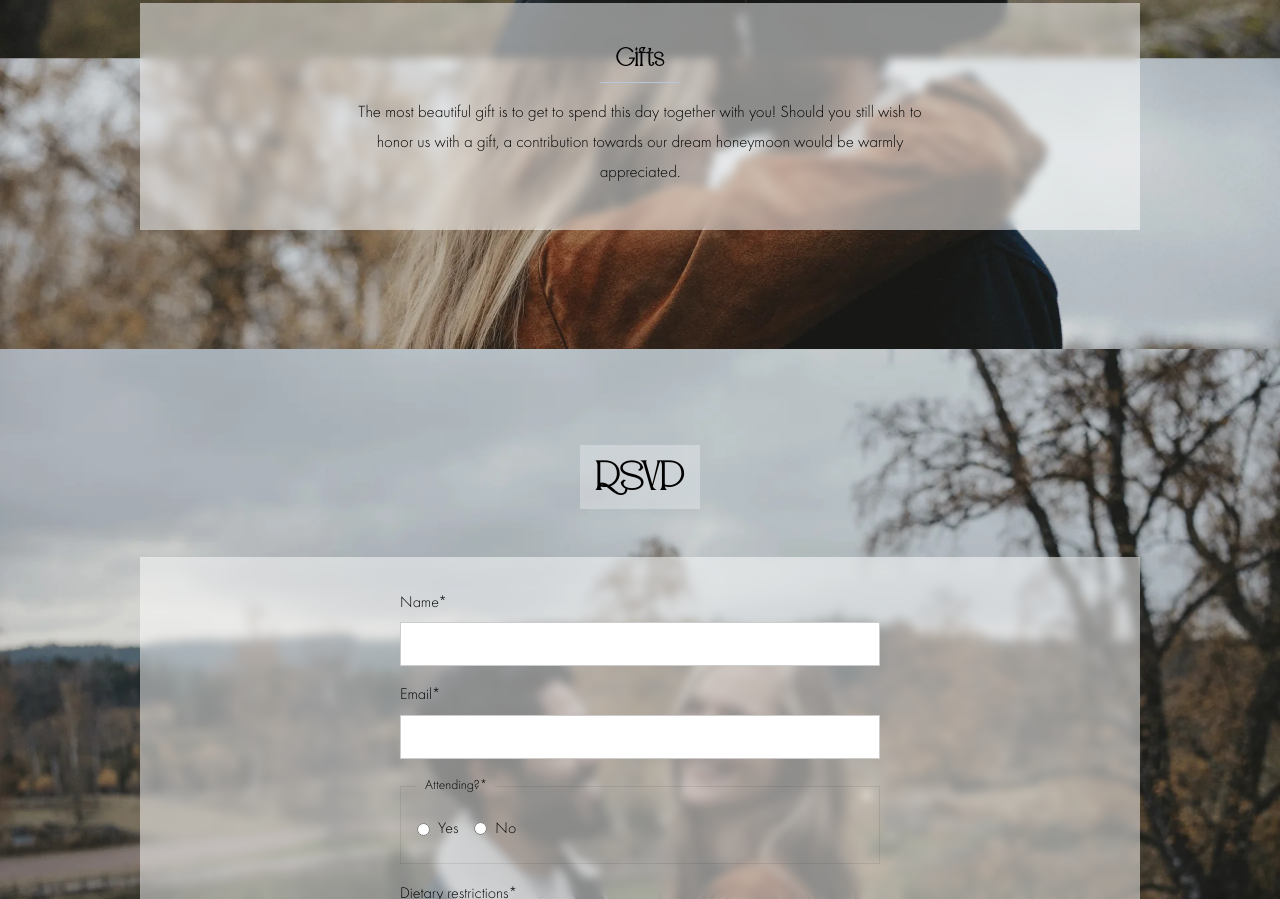
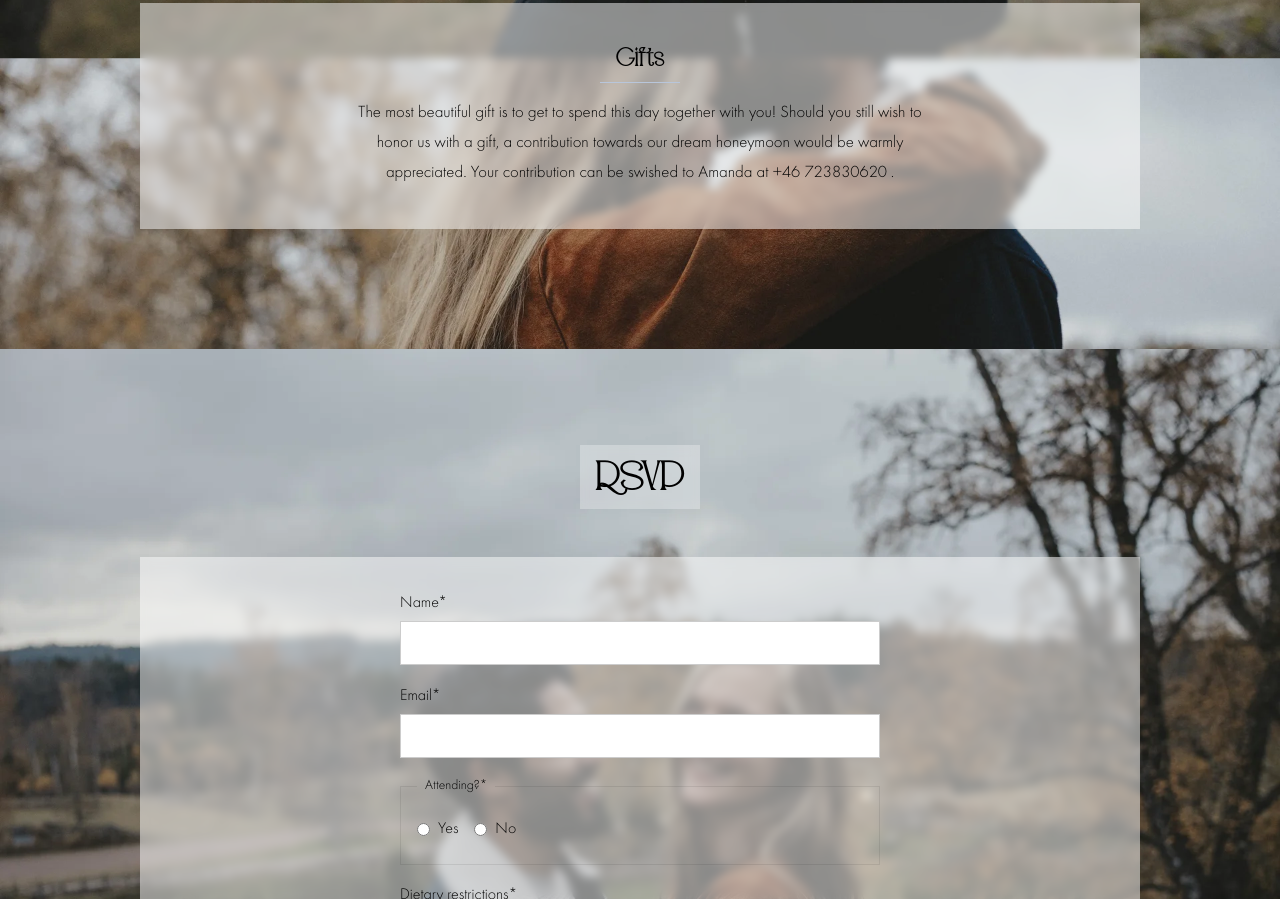
Before and after one commit to sheiksaga/wedding-site, a website: page index.html in a window 1280 px wide. Shown: the part 2442-3341 px from the top of the page. Drawn offline with Linux system fonts and the light colour scheme; no server answers.

Commit message:
translation updates 	modified:   index.html 	modified:   translations/translations-en.js 	modified:   translations/translations-sv.js

```diff
--- a/index.html
+++ b/index.html
@@ -130,7 +130,7 @@
 
                 <div class="event-card">
                     <h3 data-i18n="wedding.gifts">Gifts</h3>
-                    <p data-i18n="wedding.gifts.details">The most beautiful gift is to get to spend this day together with you!<br>Should you still wish to honor us with a gift, a contribution towards our dream honeymoon would be warmly appreciated.</p>
+                    <p data-i18n="wedding.gifts.details">The most beautiful gift is to get to spend this day together with you!<br>Should you still wish to honor us with a gift, a contribution towards our dream honeymoon would be warmly appreciated. Your contribution can be swished to Amanda at +46 723830620 .</p>
                 </div>
             </div>
         </section>
--- a/translations/translations-en.js
+++ b/translations/translations-en.js
@@ -49,7 +49,7 @@ const translationsEn = {
   'wedding.speeches': 'Speeches',
   'wedding.speeches.details': 'We would love it if you could honor us with a speech or a performance. Please send your speech to toast@tanjasangeeth.se, where our toastmaster Gustav will handle the running order.',
   'wedding.gifts': 'Gifts',
-  'wedding.gifts.details': 'The most beautiful gift is to get to spend this day together with you! Should you still wish to honor us with a gift, a contribution towards our dream honeymoon would be warmly appreciated.',
+  'wedding.gifts.details': 'The most beautiful gift is to get to spend this day together with you! Should you still wish to honor us with a gift, a contribution towards our dream honeymoon would be warmly appreciated. Your contribution can be swished to Amanda at +46 723830620 .',
 
   // RSVP Form
   'rsvp.name': 'Name*',
--- a/translations/translations-sv.js
+++ b/translations/translations-sv.js
@@ -49,7 +49,7 @@ const translationsSv = {
   'wedding.speeches': 'Tal',
   'wedding.speeches.details': 'Vi skulle älska om du ville hedra oss med ett tal eller en aktivitet. Skicka ditt tal till toast@tanjasangeeth.se, där vår toastmaster Gustav tar hand om talordningen.',
   'wedding.gifts': 'Gåvor',
-  'wedding.gifts.details': 'Den finaste gåvan är att fira denna dag tillsammans med er! Vill ni ändå bidra med en gåva så uppskattas ett bidrag till vår smekmånad.',
+  'wedding.gifts.details': 'Den finaste gåvan är att fira denna dag tillsammans med er! Vill ni ändå bidra med en gåva så uppskattas ett bidrag till vår smekmånad. Bidrag kan swishas till Amanda på +46 723830620 .',
 
   // RSVP Form
   'rsvp.name': 'Namn*',
```
